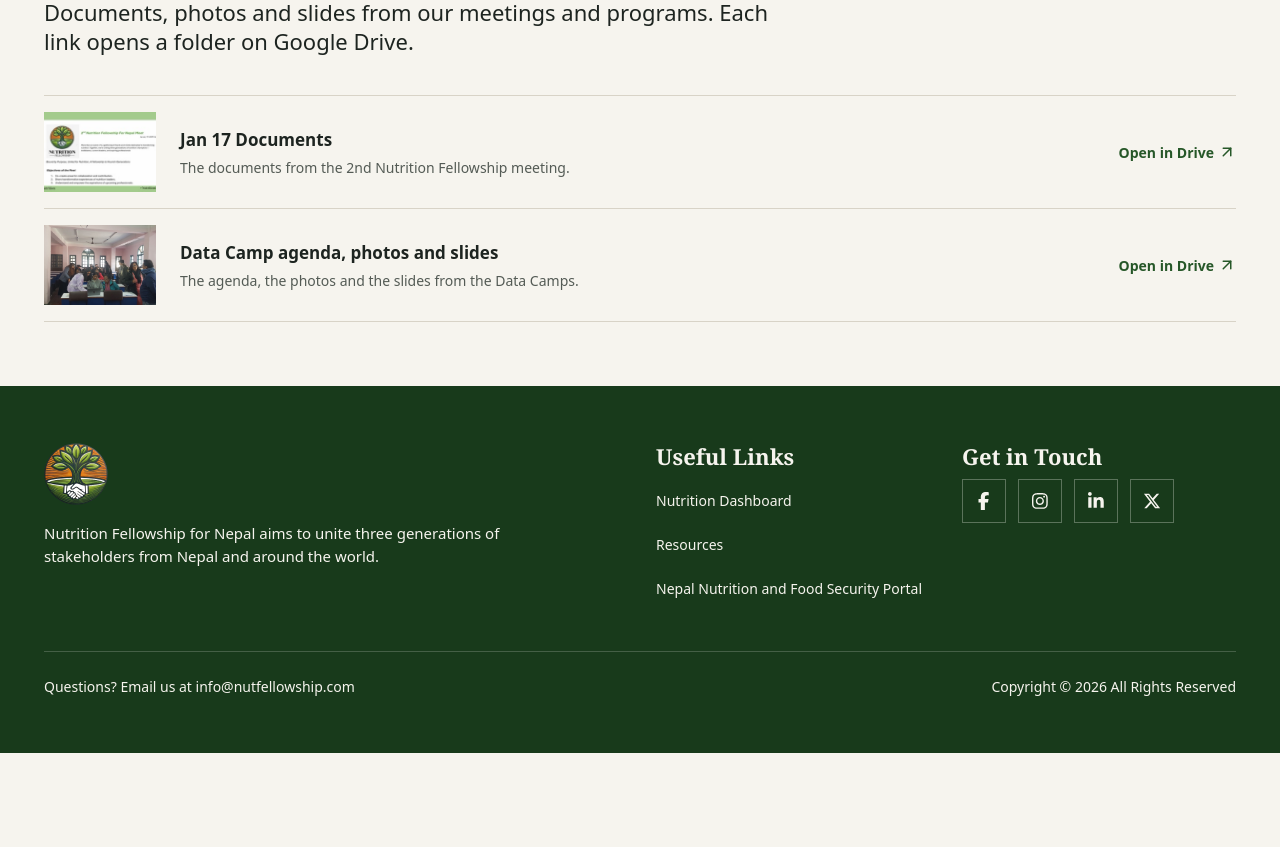
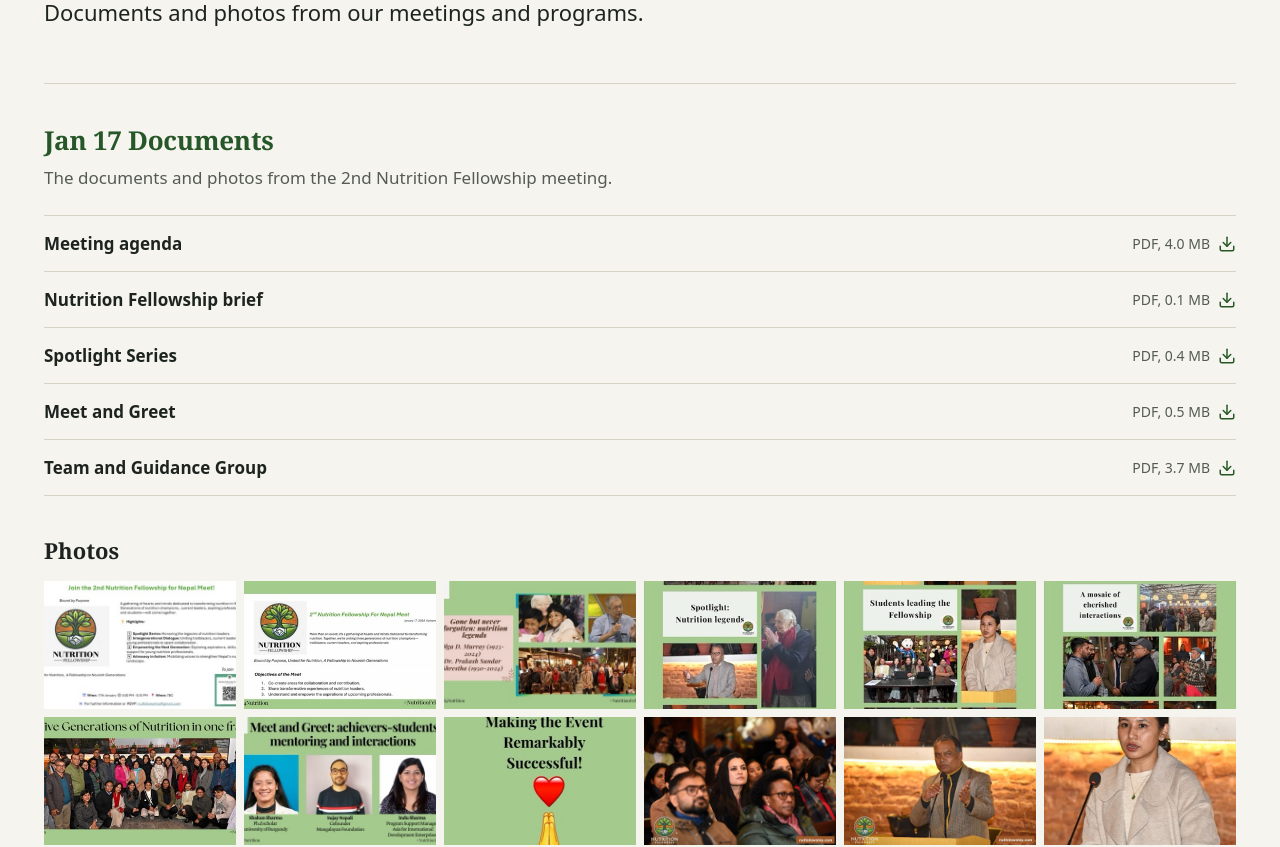
Before and after one commit to vital4nepal/nutrition-fellowship, a React (Create React App) app: page /resources in a window 1280 px wide. Shown: the part 260-1107 px from the top of the page. Before the commit the page ends 1013 px from the top, so only its background shows below. Built offline with nearby package versions, Linux system fonts and the light colour scheme.

Commit message:
[edit] resources page shows the documents and photos

```diff
--- a/src/components/CoverpageRight.js
+++ b/src/components/CoverpageRight.js
@@ -12,7 +12,7 @@ const highlights = [
     image: '/KeyHighlights/thumbs/NFNbanner.jpg',
     topic: 'Jan 17 Documents',
     description: 'The documents from the 2nd Nutrition Fellowship meeting',
-    link: '/resources',
+    link: '/resources#jan-17-documents',
   },
   {
     image: '/KeyHighlights/thumbs/Dr. RP Bichha.jpg',
--- a/src/components/ResourcesPage.js
+++ b/src/components/ResourcesPage.js
@@ -1,13 +1,65 @@
 import React, { useEffect } from 'react';
 import { Link } from 'react-router-dom';
-import { ArrowLeft, ArrowUpRight } from 'lucide-react';
+import { ArrowLeft, ArrowUpRight, Download } from 'lucide-react';
 import { resources } from '../data/resources';
 import { SITE_TITLE } from './ComingSoon';
-import { SectionTitle, groupTitleLink, textLink } from './ui';
+import { SectionTitle, SubTitle, groupTitleLink, textLink } from './ui';
 
 const TITLE = 'Resources';
 
-/** /resources. One card for each Drive folder in data/resources.js. */
+function Documents({ documents }) {
+  return (
+    <ul className="mt-6 border-t border-line">
+      {documents.map(({ title, file, kind, size }) => (
+        <li key={file}>
+          <a
+            href={file}
+            download
+            className="group flex min-h-14 items-center justify-between gap-4 border-b border-line py-3"
+          >
+            <span className={`text-base font-semibold text-ink lg:text-body ${groupTitleLink}`}>{title}</span>
+            <span className="flex shrink-0 items-center gap-2 text-meta tabular-nums text-muted">
+              {kind}, {size}
+              <Download size={18} aria-hidden="true" className="text-green" />
+            </span>
+          </a>
+        </li>
+      ))}
+    </ul>
+  );
+}
+
+function Photos({ title, photos }) {
+  return (
+    <>
+      <SubTitle className="mt-10">Photos</SubTitle>
+      <ul className="mt-4 grid grid-cols-2 gap-2 sm:grid-cols-3 lg:grid-cols-4 xl:grid-cols-6">
+        {photos.map(({ src, thumb }, index) => (
+          <li key={src}>
+            <a
+              href={src}
+              target="_blank"
+              rel="noopener noreferrer"
+              aria-label={`Open photo ${index + 1} of ${photos.length}, ${title}`}
+              className="block bg-surface"
+            >
+              <img
+                loading="lazy"
+                src={thumb}
+                alt=""
+                width={480}
+                height={320}
+                className="aspect-[3/2] w-full object-cover transition-opacity hover:opacity-90"
+              />
+            </a>
+          </li>
+        ))}
+      </ul>
+    </>
+  );
+}
+
+/** /resources. The files of each Drive folder in data/resources.js: documents to download and a photo grid. */
 function ResourcesPage() {
   useEffect(() => {
     document.title = `${TITLE} | ${SITE_TITLE}`;
@@ -24,38 +76,26 @@ function ResourcesPage() {
       </Link>
       <SectionTitle as="h1" className="mt-4 animate-rise">{TITLE}</SectionTitle>
       <p className="mt-4 max-w-[60ch] animate-rise text-sub text-ink [animation-delay:100ms]">
-        Documents, photos and slides from our meetings and programs. Each link opens a folder on Google Drive.
+        Documents and photos from our meetings and programs.
       </p>
 
-      <ul className="nf-stagger mt-10 border-t border-line">
-        {resources.map(({ id, title, description, image, href }) => (
-          <li key={id}>
+      {resources.map(({ id, title, description, driveHref, documents, photos }) => (
+        <section key={id} id={id} className="mt-14 scroll-mt-[calc(var(--nf-header-h)+16px)] border-t border-line pt-10">
+          <SectionTitle size="sidebar" className="lg:text-title-sm">{title}</SectionTitle>
+          <p className="mt-2 max-w-[60ch] text-body text-muted">{description}</p>
+          <Documents documents={documents} />
+          <Photos title={title} photos={photos} />
           <a
-              href={href}
+            href={driveHref}
             target="_blank"
             rel="noopener noreferrer"
-              className="group grid min-h-[96px] grid-cols-[72px_1fr_auto] items-center gap-4 border-b border-line py-4 md:grid-cols-[112px_1fr_auto] md:gap-6"
+            className={`mt-8 inline-flex min-h-11 items-center gap-2 font-semibold text-green ${textLink}`}
           >
-              <img
-                loading="lazy"
-                src={image}
-                alt=""
-                width={112}
-                height={80}
-                className="h-[54px] w-[72px] object-cover md:h-20 md:w-28"
-              />
-              <span className="min-w-0">
-                <span className={`block text-base font-semibold text-ink lg:text-body ${groupTitleLink}`}>{title}</span>
-                <span className="mt-1 block text-meta text-muted">{description}</span>
-              </span>
-              <span className="flex items-center gap-1 text-meta font-semibold text-green">
-                <span className="hidden sm:inline">Open in Drive</span>
+            More files in Google Drive
             <ArrowUpRight size={18} aria-hidden="true" />
-              </span>
           </a>
-          </li>
+        </section>
       ))}
-      </ul>
     </>
   );
 }
--- a/src/data/initiatives.js
+++ b/src/data/initiatives.js
@@ -28,7 +28,7 @@ export const initiatives = [
         { title: 'Recommend', text: 'The teams present. The group discusses what is required to reach the targets that are still pending.' },
       ],
       link: {
-        href: '/resources',
+        href: '/resources#data-camp',
         label: 'Data Camp agenda, photos and slides',
       },
     },
--- a/src/data/resources.js
+++ b/src/data/resources.js
@@ -1,19 +1,44 @@
-// Each entry is a folder on the fellowship Google Drive. A new document needs one new entry here.
-// Both folders must stay shared as "anyone with the link", or visitors meet a sign-in page.
+// Each group is one Google Drive folder, copied into public/resources/<id>/.
+// A photo has a 1400px file and a 480px file in thumbs/. Files that stay only in Drive are not copied: spreadsheets with
+// participant names and costs, videos and large decks. `driveHref` leads to the whole folder.
+const photo = (dir, name) => ({ src: `/resources/${dir}/${name}.jpg`, thumb: `/resources/${dir}/thumbs/${name}.jpg` });
+const range = (count) => Array.from({ length: count }, (_, index) => index + 1);
+
 export const resources = [
   {
     id: 'jan-17-documents',
     title: 'Jan 17 Documents',
-    description: 'The documents from the 2nd Nutrition Fellowship meeting.',
-    image: '/KeyHighlights/thumbs/NFNbanner.jpg',
-    href: 'https://drive.google.com/drive/folders/11yDaiLP9wzxMpP1vY4zqsY3uewHR__oO?usp=drive_link',
+    description: 'The documents and photos from the 2nd Nutrition Fellowship meeting.',
+    driveHref: 'https://drive.google.com/drive/folders/11yDaiLP9wzxMpP1vY4zqsY3uewHR__oO?usp=drive_link',
+    documents: [
+      { title: 'Meeting agenda', file: '/resources/jan17/docs/agenda.pdf', kind: 'PDF', size: '4.0 MB' },
+      { title: 'Nutrition Fellowship brief', file: '/resources/jan17/docs/brief.pdf', kind: 'PDF', size: '0.1 MB' },
+      { title: 'Spotlight Series', file: '/resources/jan17/docs/spotlight-series.pdf', kind: 'PDF', size: '0.4 MB' },
+      { title: 'Meet and Greet', file: '/resources/jan17/docs/meet-and-greet.pdf', kind: 'PDF', size: '0.5 MB' },
+      { title: 'Team and Guidance Group', file: '/resources/jan17/docs/team-and-guidance-group.pdf', kind: 'PDF', size: '3.7 MB' },
+    ],
+    photos: [
+      photo('jan17', 'flyer'),
+      ...range(8).map((n) => photo('jan17', `collage-${n}`)),
+      ...[
+        18, 19, 37, 46, 47, 49, 50, 51, 52, 53, 54, 60, 61, 62, 64, 65, 66, 67, 68, 69, 71, 72, 73, 74, 75, 77, 78, 80,
+        81, 82, 83, 84, 85, 86, 89, 90, 91, 92, 93, 97, 99, 100,
+      ].map((n) => photo('jan17', `meet-and-greet-${n}`)),
+    ],
   },
   {
     id: 'data-camp',
-    title: 'Data Camp agenda, photos and slides',
-    description: 'The agenda, the photos and the slides from the Data Camps.',
-    image: '/hero/data-camp-cafodat-800.jpg',
-    href: 'https://drive.google.com/drive/folders/1_PZuUUcI1jwHlIVtsgN01VcXAdH8B8PO?usp=drive_link',
+    title: 'Data Camps',
+    description: 'The agenda, slides and photos from the Data Camps.',
+    driveHref: 'https://drive.google.com/drive/folders/1_PZuUUcI1jwHlIVtsgN01VcXAdH8B8PO?usp=drive_link',
+    documents: [
+      { title: 'Data Camp agenda', file: '/resources/data-camp/docs/agenda.pdf', kind: 'PDF', size: '0.1 MB' },
+      { title: 'Data Camp presentation', file: '/resources/data-camp/docs/presentation.pptx', kind: 'PPTX', size: '5.9 MB' },
+      { title: 'Goal and objectives', file: '/resources/data-camp/docs/goal-and-objectives.pptx', kind: 'PPTX', size: '0.1 MB' },
+    ],
+    photos: [
+      'cafodat1', 'cafodat2', 'cafodat3', 'mmihs1', 'homescience1', 'homescience2', 'homescience3', 'homescience4',
+    ].map((name) => photo('data-camp', name)),
   },
 ];
 
```
Lines whose indentation alone changed are shown as unchanged.
